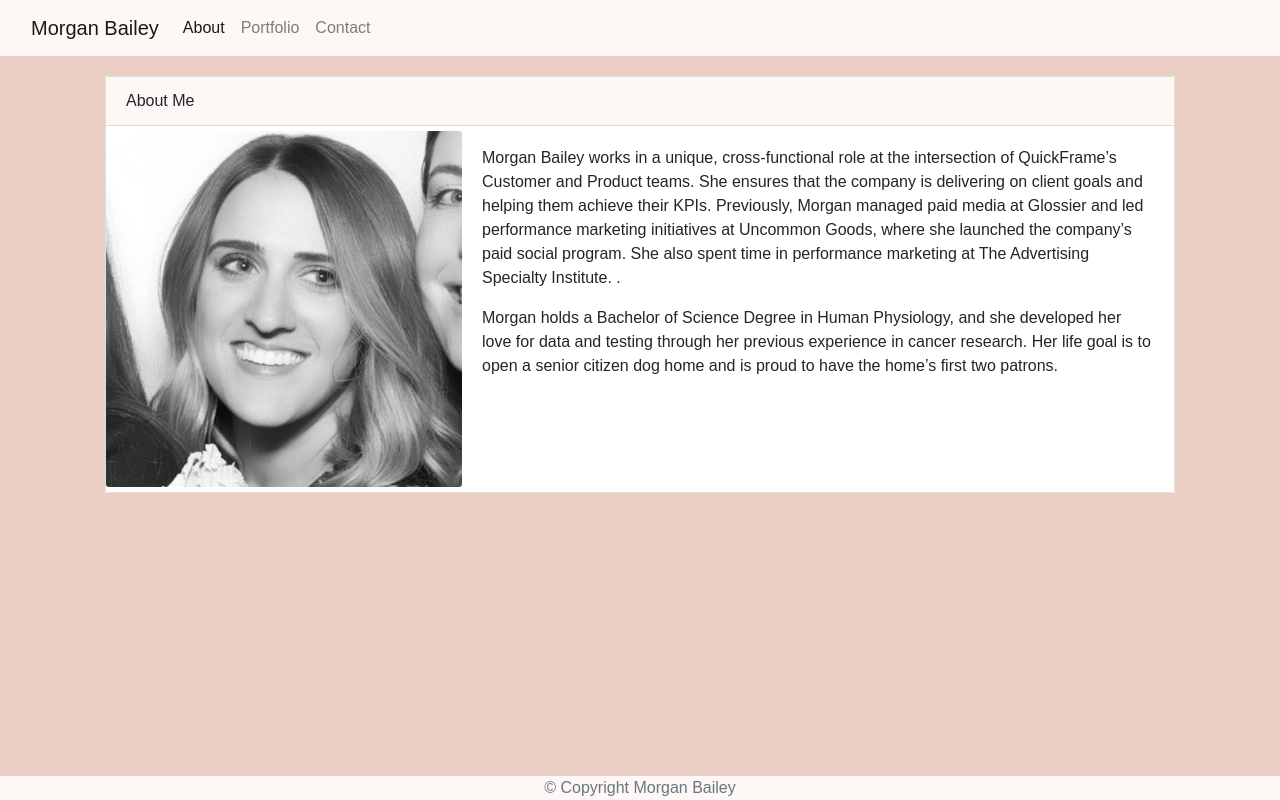
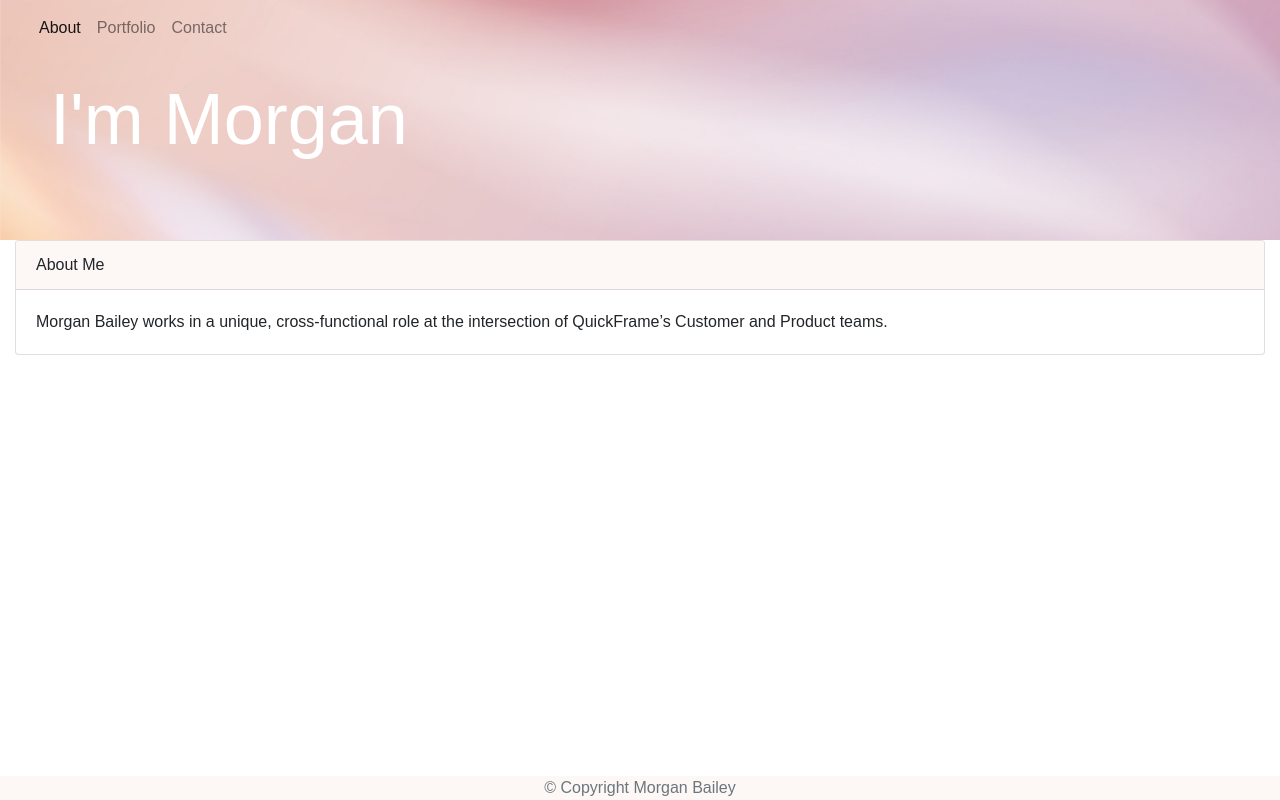
Before and after one commit to morgan-b/mb_responsiveportfolio, a plain HTML site: page index.html in a window 1280 px wide. Drawn offline with nearby package versions, Linux system fonts and the light colour scheme.

Commit message:
Adding new styling

```diff
--- a/index.html
+++ b/index.html
@@ -2,6 +2,7 @@
 <html lang="en-us">
 
 <!-- Start of head that contains meta tags and links stylesheets -->
+
 <head>
 
     <meta charset="UTF-8">
@@ -21,14 +22,16 @@
 <!-- End of head that contains meta tags and links stylesheets -->
 
 <!-- Start of body -->
+
 <body>
 
     <!-- Navivation bar -->
+    <div class="backgroundimg">
         <nav class="navbar navbar-expand-lg navbar-light">
             <div class="container-fluid">
 
                 <!--Navivation bar title -->
-            <a class="navbar-brand" href="index.html">Morgan Bailey</a>
+
 
                 <button class="navbar-toggler" type="button" data-toggle="collapse" data-target="#navbarNavAltMarkup"
                     aria-controls="navbarNavAltMarkup" aria-expanded="false" aria-label="Toggle navigation">
@@ -52,47 +55,38 @@
         <!-- End of Navivation bar -->
 
         <!-- Start of main content -->
-    <main class="container">
+        <div class="col headerhomepage">
+
 
             <section class="block">
-
+                <div class="col-6">
+                    <h1 class="titlepagename">I'm Morgan</h1>
+                </div>
+        </div>
+    </div>
     <!-- Start of card that contains About Me section -->
+    <div class="col aboutmeEl">
         <div class="card mb-5">
-
             <div class="row no-gutters">
 
                 <!-- Header for About Me section -->
-                    <div class="col-md-12">
+                <div class="col">
                     <div class="card-header">About Me</div>
                 </div>
             </div>
 
             <div class="row no-gutters">
 
-                    <!-- Image for About Me section -->
-                    <div class="col-md-4">
-                        <img src="./assets/aboutmepic.jpg" class="card-img"
-                            alt="black and white image of woman looking slightly away from camera">
-                    </div>
-
-                    <!-- Text for About Me section -->
-                    <div class="col-md-8">
+                <div class="col">
                     <div class="card-body">
                         <p class="card-text">Morgan Bailey works in a unique, cross-functional role at the
-                                intersection of QuickFrame’s Customer and Product teams. She ensures that the company is
-                                delivering on client goals and helping them achieve their KPIs. Previously, Morgan
-                                managed paid media at Glossier and led performance marketing initiatives at Uncommon
-                                Goods, where she launched the company’s paid social program. She also spent time in
-                                performance marketing at The Advertising Specialty Institute.
-                                .</p>
+                            intersection of QuickFrame’s Customer and Product teams.
 
-                            <p class="card-text">
-                                Morgan holds a Bachelor of Science Degree in Human Physiology, and she developed her
-                                love for data and testing through her previous experience in cancer research. Her life
-                                goal is to open a senior citizen dog home and is proud to have the home’s first two
-                                patrons.
+
 
                         </p>
+                    </div>
+                </div>
             </div>
         </div>
     </div>
@@ -102,7 +96,8 @@
 
     </section>
 
-    </main>
+
+
     <!-- End of main content -->
 
     <!-- Start of footer -->
--- a/style.css
+++ b/style.css
@@ -1,14 +1,34 @@
   /* STYLES FOR ALL PAGES */
 
   /* Style the body for all html documents for the font and background color */
+
   body {
       /* Typography */
       font-family: Arial, "Helvetica Neue", Helvetica, sans-serif;
       /* Visual */
-      background-color: #ebcfc4;
+
+  }
+  .backgroundimg {
+    background-image: url("./assets/pinkorangeback.png");
+    /* Full height */
+    height: 30vh;
+    color: white;
+    /* Center and scale the image nicely */
+    background-position: center center;
+    background-repeat: no-repeat;
+    background-size: cover;
+  }
+
+  .aboutmeEL {
+    background-image: url("./assets/aboutmeimage.jpg");
+    background-position: center center;
+    background-repeat: no-repeat;
+    background-size: cover;
+
   }
 
   /* Sets the position of the html to be relative so the footer can be sticky based on this */
+
   html {
       /* Positioning */
       position: relative;
@@ -17,30 +37,40 @@
   }
 
   /* Styles the navigation bar on all html documents for background color, margin, and full screen width */
+
   nav {
-      background-color: #fdf8f5;
-      margin: 0;
+      background-color: transparent;
       width: 100%;
   }
 
+  .nav-item  {
+      color: white;
+  }
+  .titlepagename {
+      font-size: 72px;
+  }
+
   /* Styles all buttons for margin */
+
   button {
       margin-left: 15px;
       margin-bottom: 10px;
   }
 
   /* Styles all white blocks of content for margin and background color */
+
   .block {
       margin: 20px;
-      background-color: white;
   }
 
   /* Styles the header for all blocks of content*/
+
   .card-header {
       background-color: #fdf8f5;
   }
 
   /* Styles the footer for all pages for background color, absolute position to make it sticky to the bottom, and full screen width*/
+
   .footer {
       background-color: #fdf8f5;
       position: absolute;
@@ -52,11 +82,13 @@
   /* END STYLES FOR ALL PAGES*/
 
   /* Styles the image for index.html */
+
   .card-img {
       margin: 5px auto;
   }
 
   /* Styles the portfolio images for portfolio.html */
+
   .portfimg {
       margin: 3% auto;
       display: block;
@@ -64,10 +96,13 @@
   }
 
   /* Styles the content in the form group on the Contact Us page for contact.html */
+
   .form-group {
       margin: 3% auto;
   }
 
   /* Styles the footer across pages to have centered text */
-  .footer
-  { text-align: center;}
+
+  .footer {
+      text-align: center;
+  }
```
Also changed, not shown: assets/aboutmeimage.png (added), assets/pinkorangeback.png (added). Lines whose indentation alone changed are shown as unchanged.
